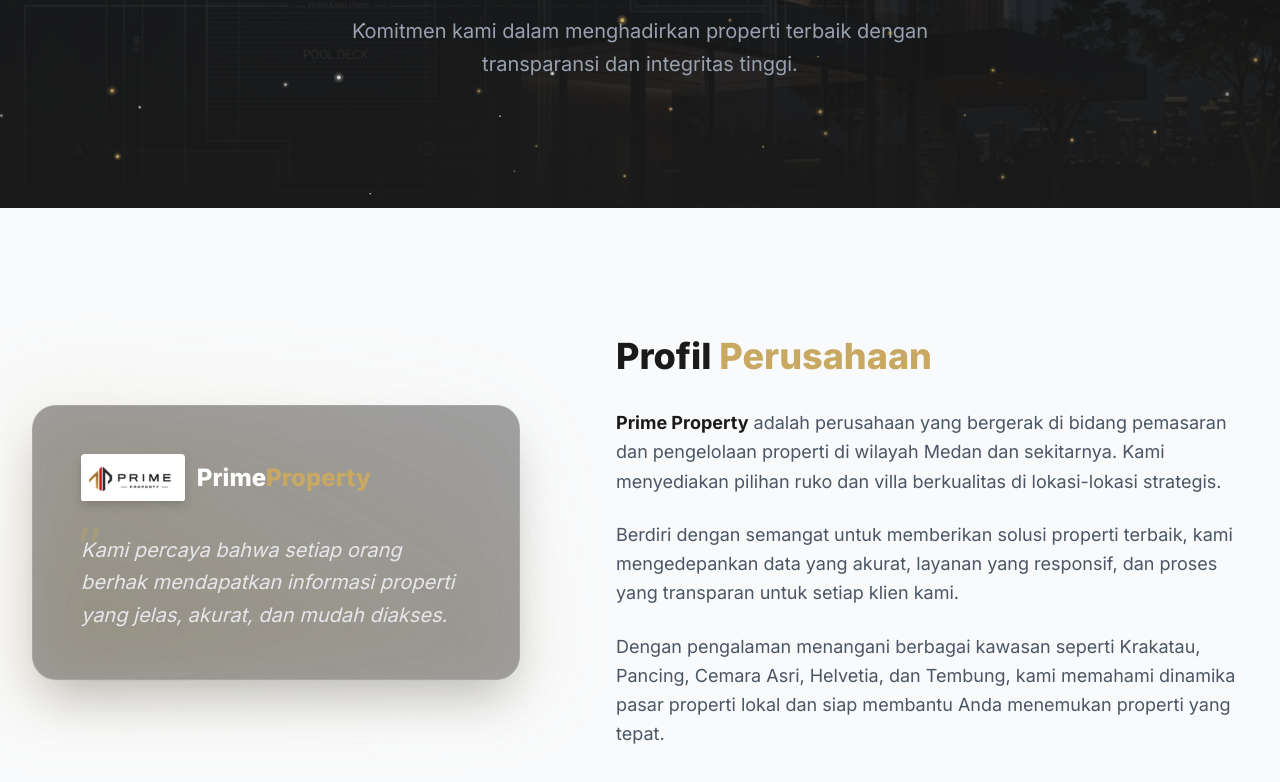
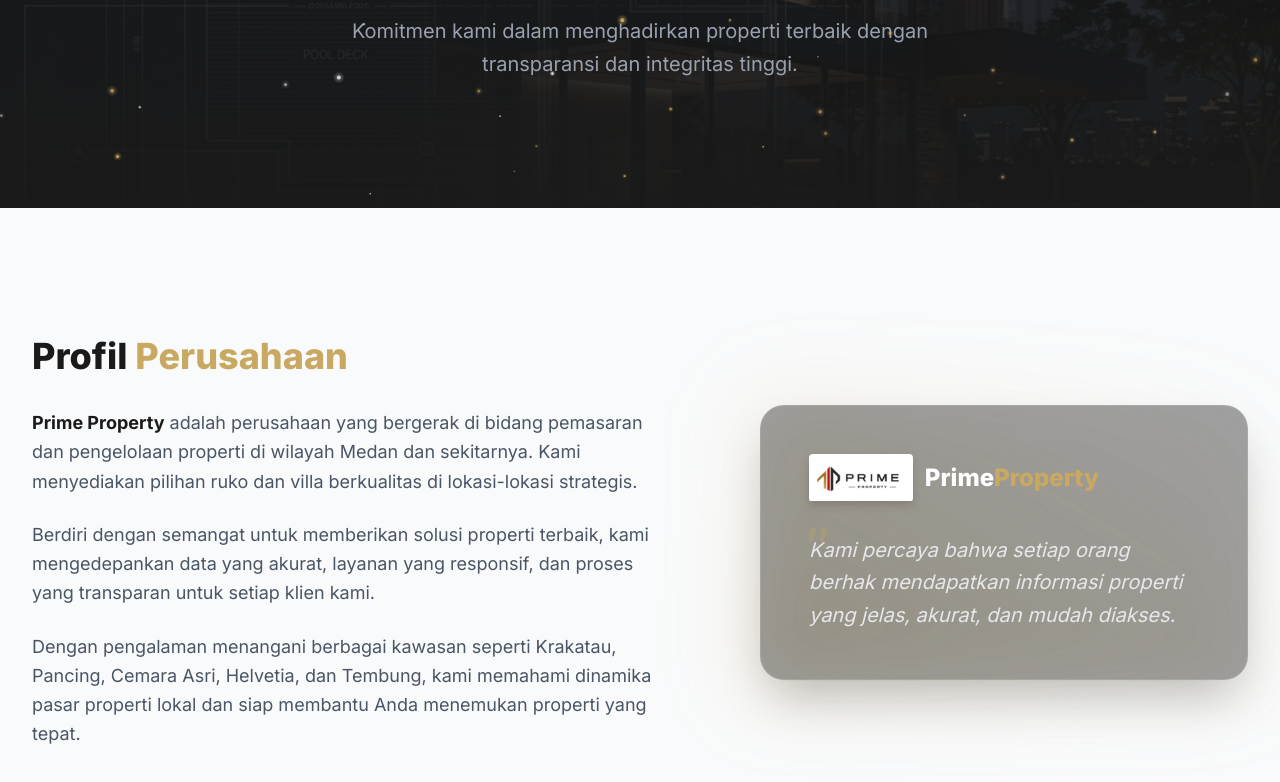
Before and after one commit to mikmalramadan/prime-property, a Next.js app: page /tentang-kami in a window 1280 px wide. Shown: the part 262-1044 px from the top of the page. Built offline with nearby package versions, Linux system fonts and the light colour scheme; no server answers.

Commit message:
style(about): update desktop layout to text-left visual-right per AC-1.3

```diff
--- a/src/app/(public)/tentang-kami/page.tsx
+++ b/src/app/(public)/tentang-kami/page.tsx
@@ -78,8 +78,8 @@ export default function TentangKamiPage() {
       <section className="py-24 sm:py-32 bg-gray-50 relative">
         <div className="max-w-7xl mx-auto px-4 sm:px-6 lg:px-8">
           <div className="grid grid-cols-1 lg:grid-cols-12 gap-12 lg:gap-8 items-center">
-            {/* Visual / Quote (Overlapping Left) */}
-            <ScrollReveal delay={200} className="lg:col-span-5 relative z-10">
+            {/* Visual / Quote (Right Side on Desktop) */}
+            <ScrollReveal delay={400} className="lg:col-span-5 relative z-10 lg:order-last">
               <div className="absolute -inset-4 bg-gradient-to-tr from-brand-gold/20 to-transparent blur-2xl rounded-3xl -z-10" />
               <div className="glass-dark rounded-3xl p-10 sm:p-12 relative overflow-hidden group">
                 <div className="absolute inset-0 bg-brand-gold/5 opacity-0 group-hover:opacity-100 transition-opacity duration-500" />
@@ -103,8 +103,8 @@ export default function TentangKamiPage() {
               </div>
             </ScrollReveal>
 
-            {/* Text (Right Side) */}
-            <ScrollReveal delay={400} className="lg:col-span-7 lg:pl-16">
+            {/* Text (Left Side on Desktop) */}
+            <ScrollReveal delay={200} className="lg:col-span-7 lg:pr-16 lg:order-first">
               <h2 className="text-4xl font-extrabold text-brand-black mb-8">
                 Profil <span className="text-brand-gold">Perusahaan</span>
               </h2>
```
